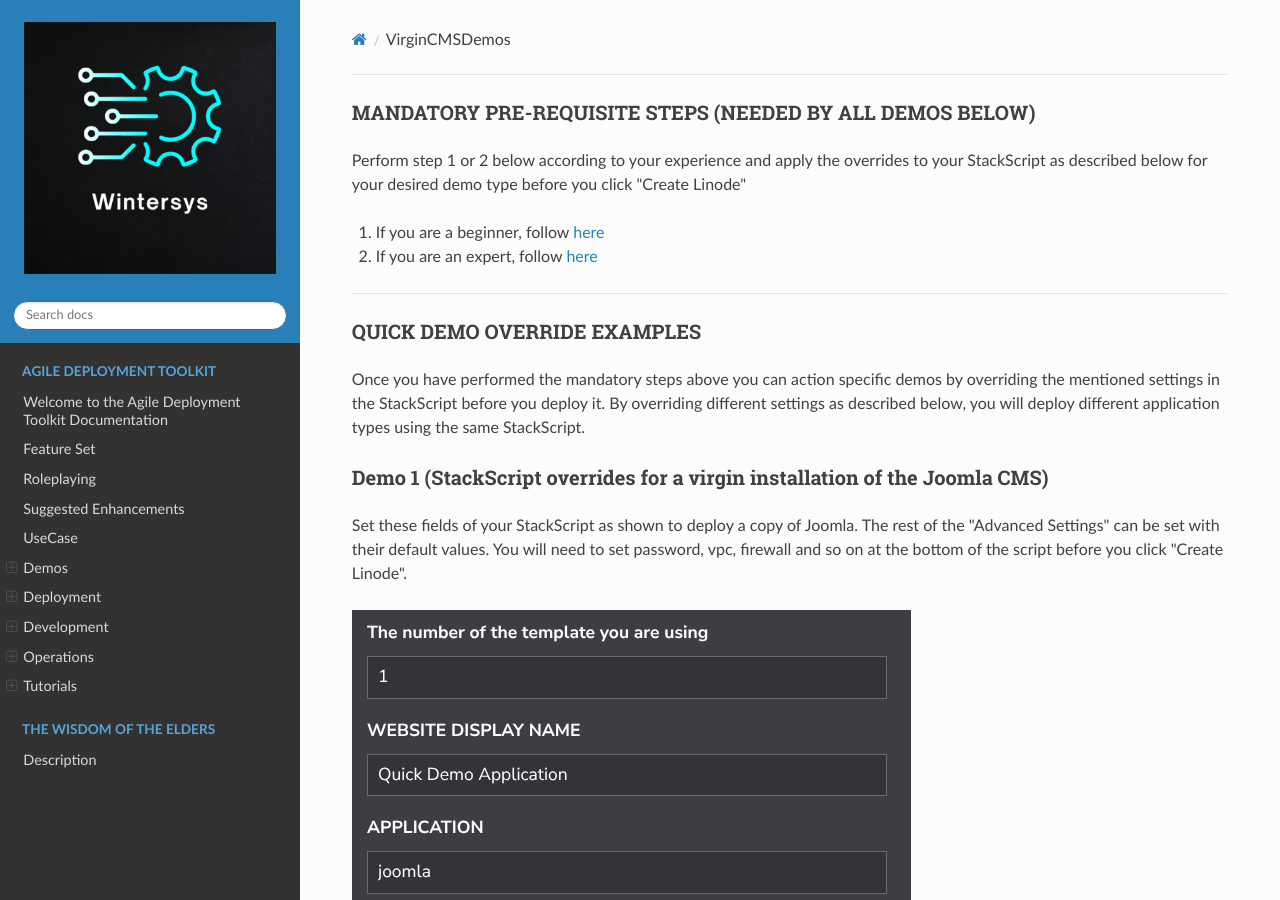
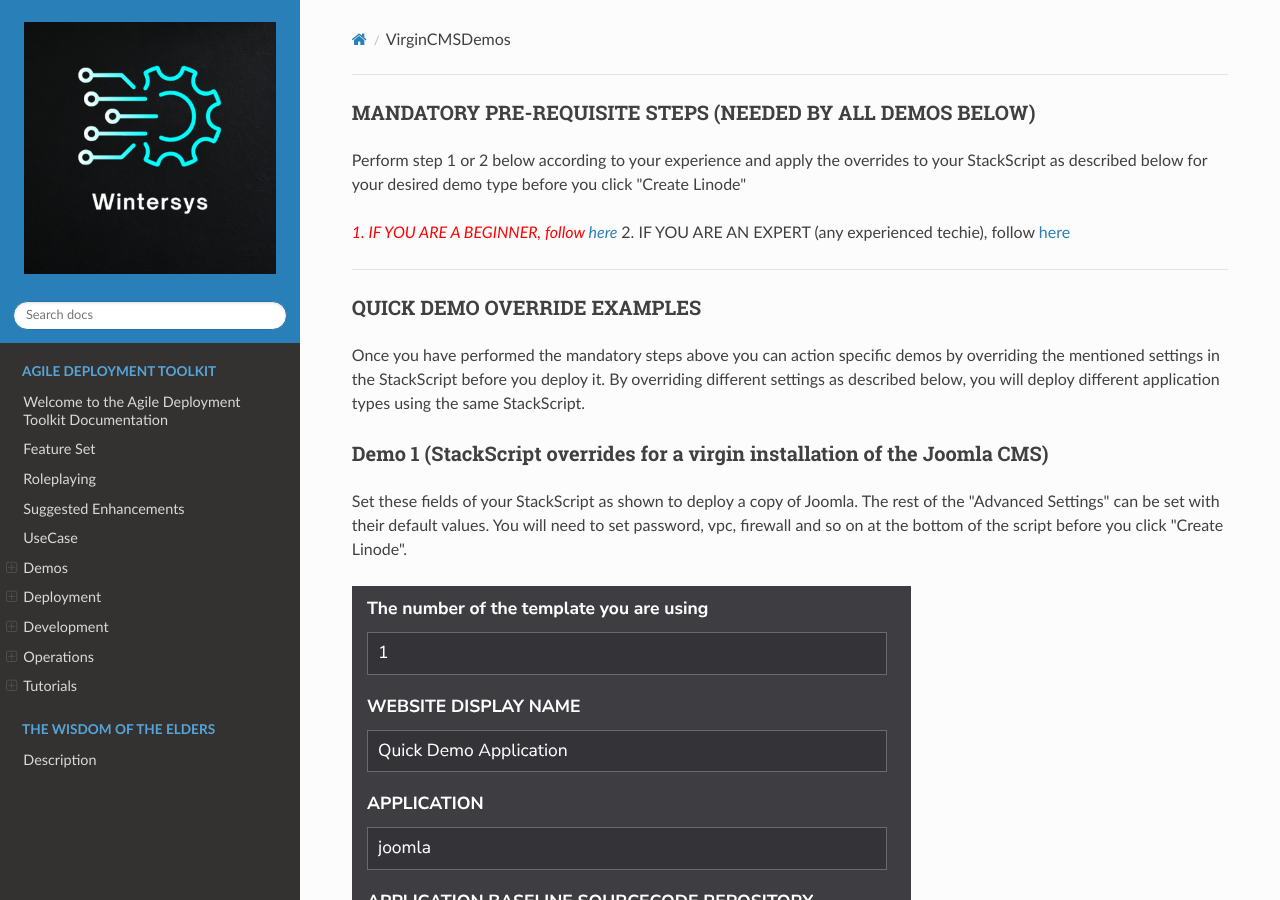
Before and after one commit to wintersys-dev/adt-documentation, an MkDocs documentation site: the page built from docs/Agile Deployment Toolkit/Demos/VirginCMSDemos.md, in a window 1280 px wide and 900 px high. Built offline with MkDocs 1.6.1, drawn with Linux system fonts in a browser that asks for light colours; nearby versions of some CDN libraries.

Commit message:
Update VirginCMSDemos.md

```diff
--- a/docs/Agile Deployment Toolkit/Demos/VirginCMSDemos.md
+++ b/docs/Agile Deployment Toolkit/Demos/VirginCMSDemos.md
@@ -2,8 +2,8 @@
 
 Perform step 1 or 2 below according to your experience and apply the overrides to your StackScript as described below for your desired demo type before you click "Create Linode"
 
-1. If you are a beginner, follow [here](./QuickStartDemosPrepBeginnerLevel.md)
-2. If you are an expert, follow [here](./QuickStartDemosPrepExpertLevel.md)
+<span style="color:red">*1. IF YOU ARE A BEGINNER, follow [here](./QuickStartDemosPrepBeginnerLevel.md)</span>
+<span style="color:red">*2. IF YOU ARE AN EXPERT (any experienced techie), follow [here](./QuickStartDemosPrepExpertLevel.md)</span>
 
 -------------------------
 
```
